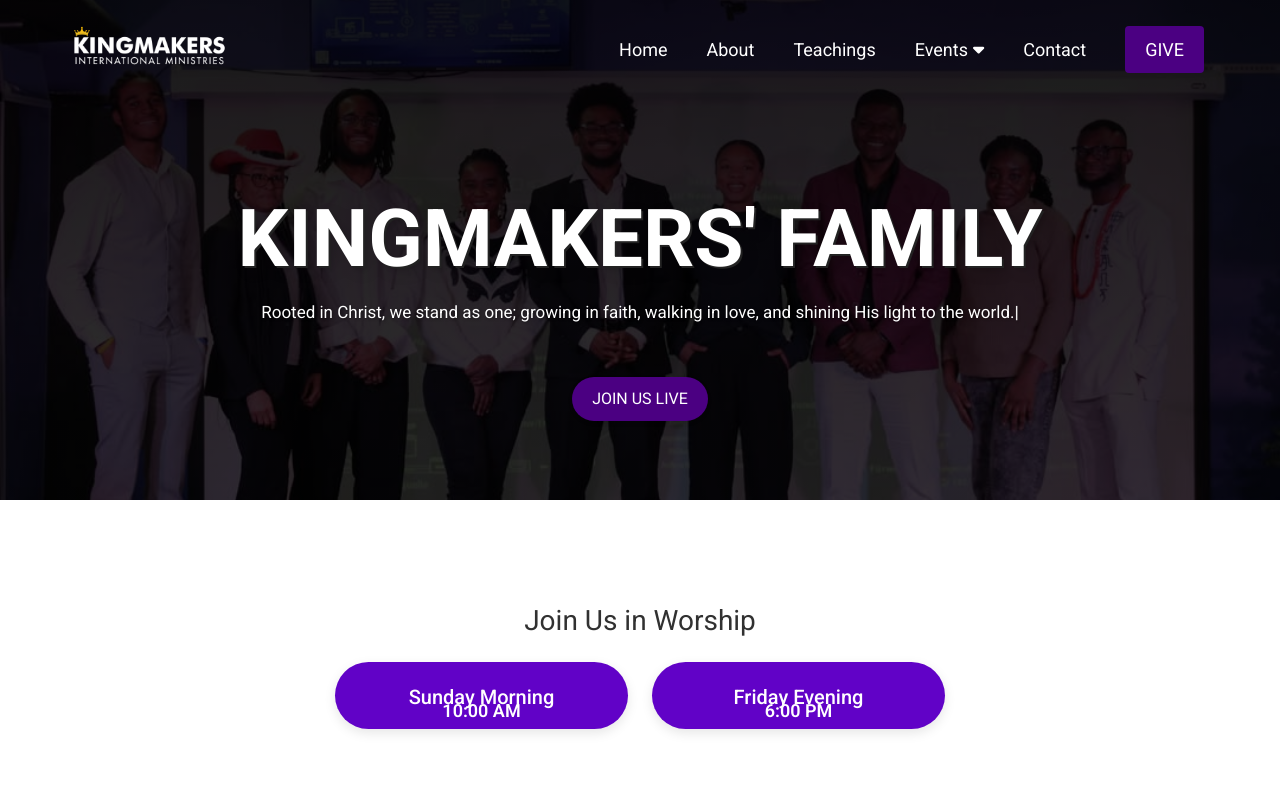
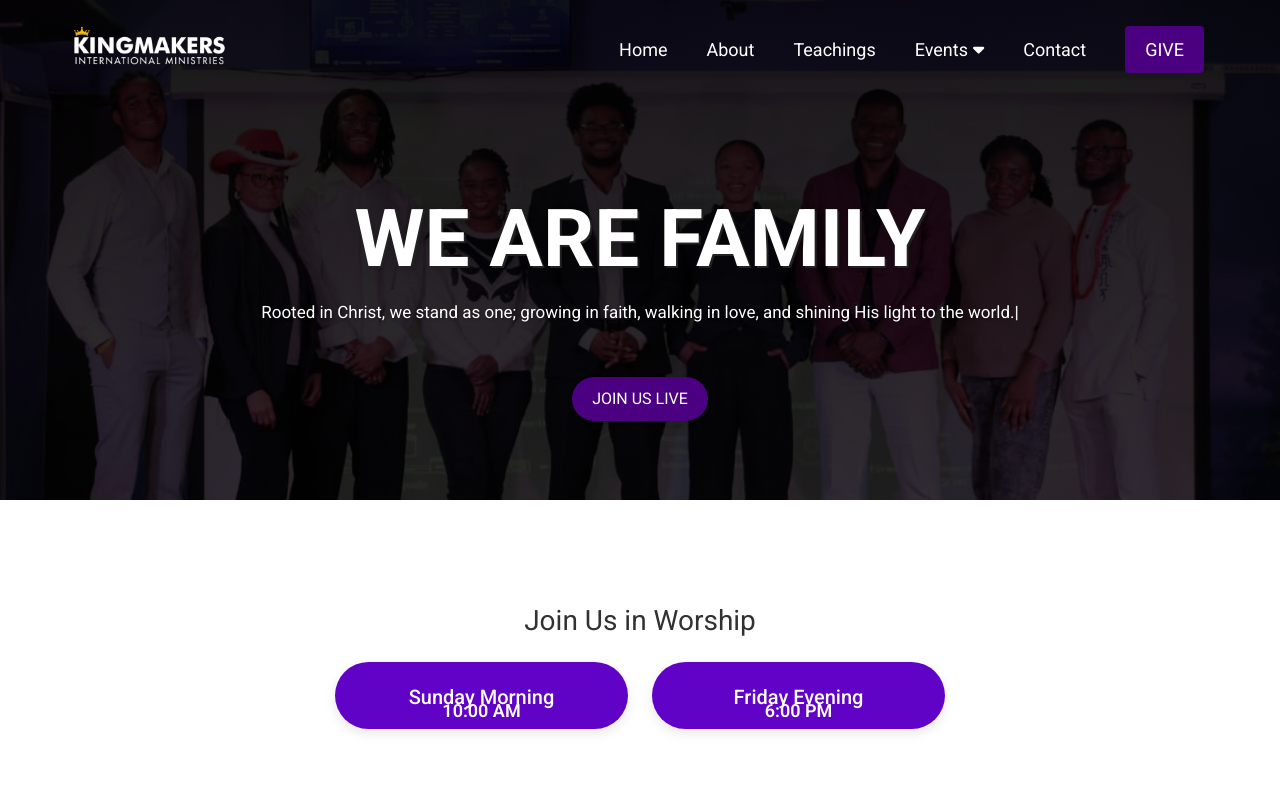
Before and after one commit to Leche90/ChurchApp, a React (Vite) app in the folder frontend/: page / in a window 1280 px wide. Shown: the top 800 px of the page. Built offline with nearby package versions, Linux system fonts and the light colour scheme.

Commit message:
updated home h1

```diff
--- a/frontend/src/pages/Home/Home.tsx
+++ b/frontend/src/pages/Home/Home.tsx
@@ -183,7 +183,7 @@
       <div className="hero-wrapper">
         <div className="hero">
           <div className="hero-text">
-            <h1>KINGMAKERS' FAMILY</h1>
+            <h1>WE ARE FAMILY</h1>
             <p className="hero-p">
                 <span ref={typedRef}></span>
             </p>
```
